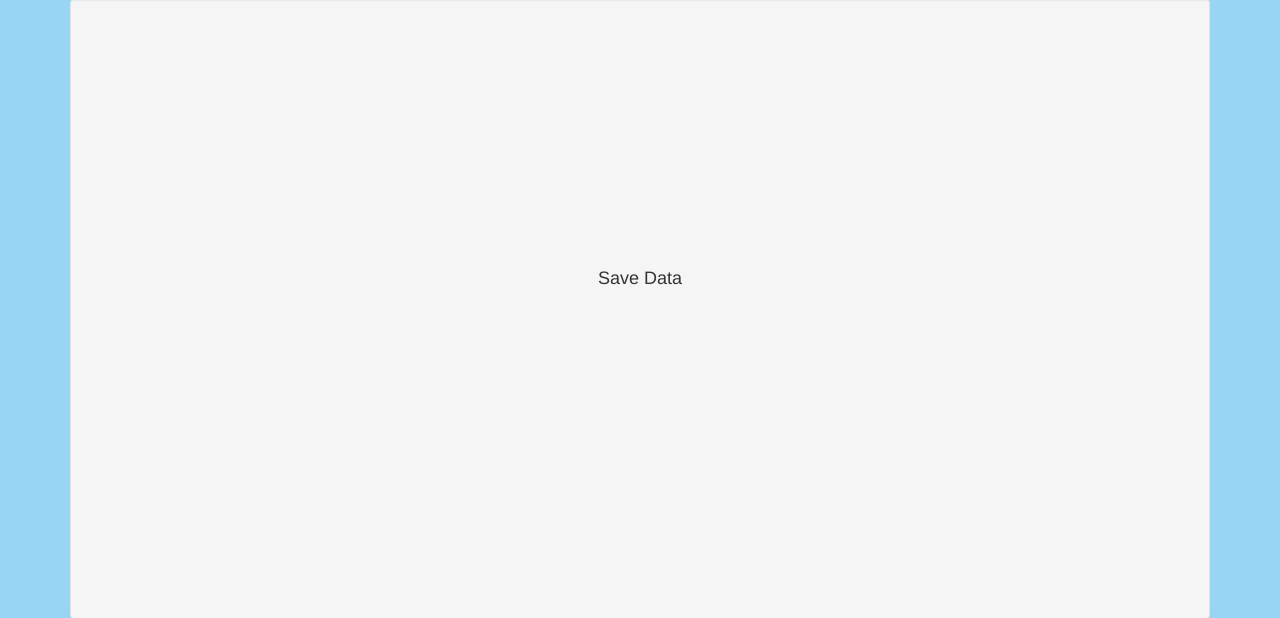
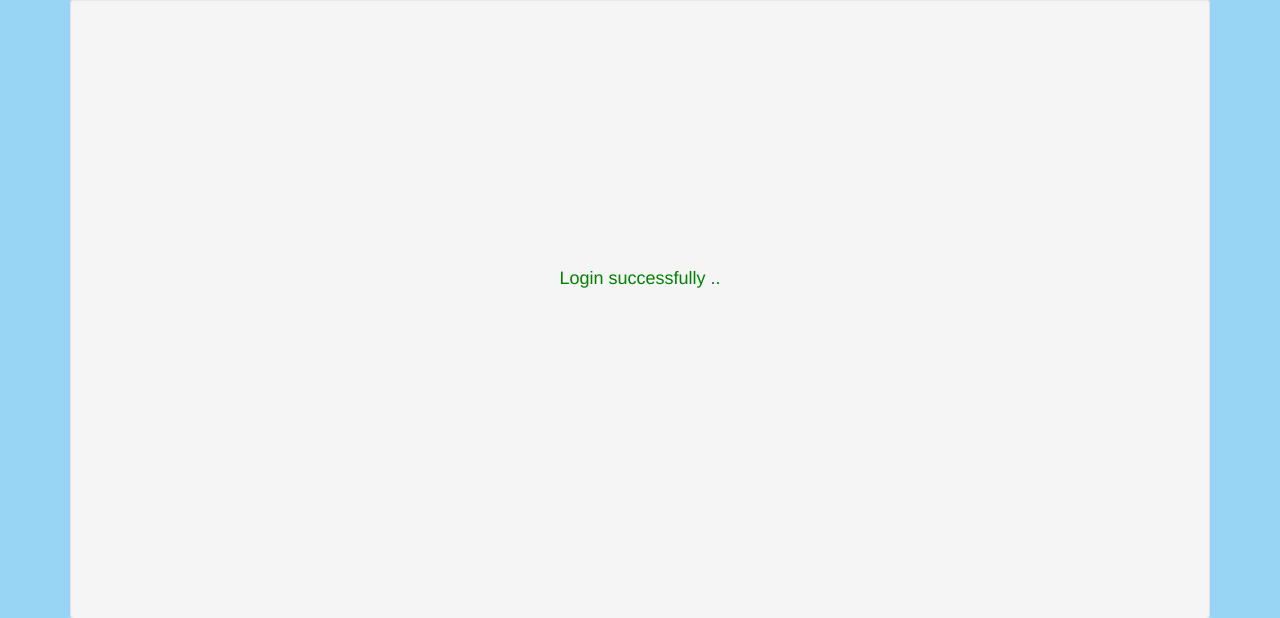
Before and after one commit to stoic1979/karma, a Flask app: template templates/company/save.html in a window 1280 px wide. Shown: the part 73-691 px from the top of the page. Run offline with Flask 2, Linux system fonts and the light colour scheme; the template is opened without the code that fills it, so the values that code supplies are empty; some libraries are stand-ins or nearby versions.

Commit message:
fix the templates

```diff
--- a/app.py
+++ b/app.py
@@ -73,10 +73,7 @@ def login():
         email = request.form['email']
         password = request.form['password']
         if mdb.company_exists(email, password):
-
-            ret['msg'] = 'Login Successfull'
-            ret['error'] = 0
-            ret['token'] = token.decode('UTF-8')
+            print 'Login Successfully'
             templateData = {'title': 'singin page'}
         else:
             return render_template('/company/index.html', **templateData)
--- a/templates/company/save.html
+++ b/templates/company/save.html
@@ -13,7 +13,7 @@
 
             <br><br><br><br><br><br><br><br><br><br><br><br>
 
-            <h4>Save Data</h4><br>
+            <h4><p style="color: green;">Login successfully .. </p></h4><br>
 
             <br><br><br><br><br><br><br><br><br><br><br><br><br><br>
         </center>
```
